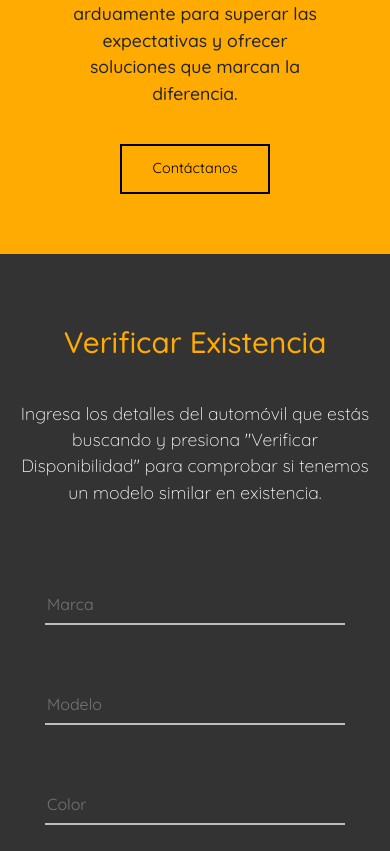
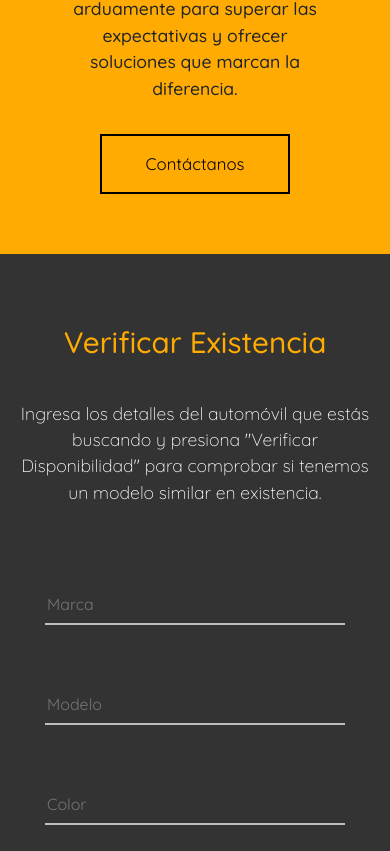
Before and after one commit to L1nk01/luxury-motors, a plain HTML site: page index.html in a window 390 px wide. Shown: the part 3373-4224 px from the top of the page. Drawn offline with nearby package versions, Linux system fonts and the light colour scheme.

Commit message:
Mobile breakpoints test 3

```diff
--- a/styles/breakpoints.css
+++ b/styles/breakpoints.css
@@ -204,6 +204,12 @@
     padding: 0;
   }
 
+  .button {
+    width: 190px;
+    height: 60px;
+    font-size: 1.05rem;
+  }
+
   /* Footer */
   #footer {
     height: 200px;
```
